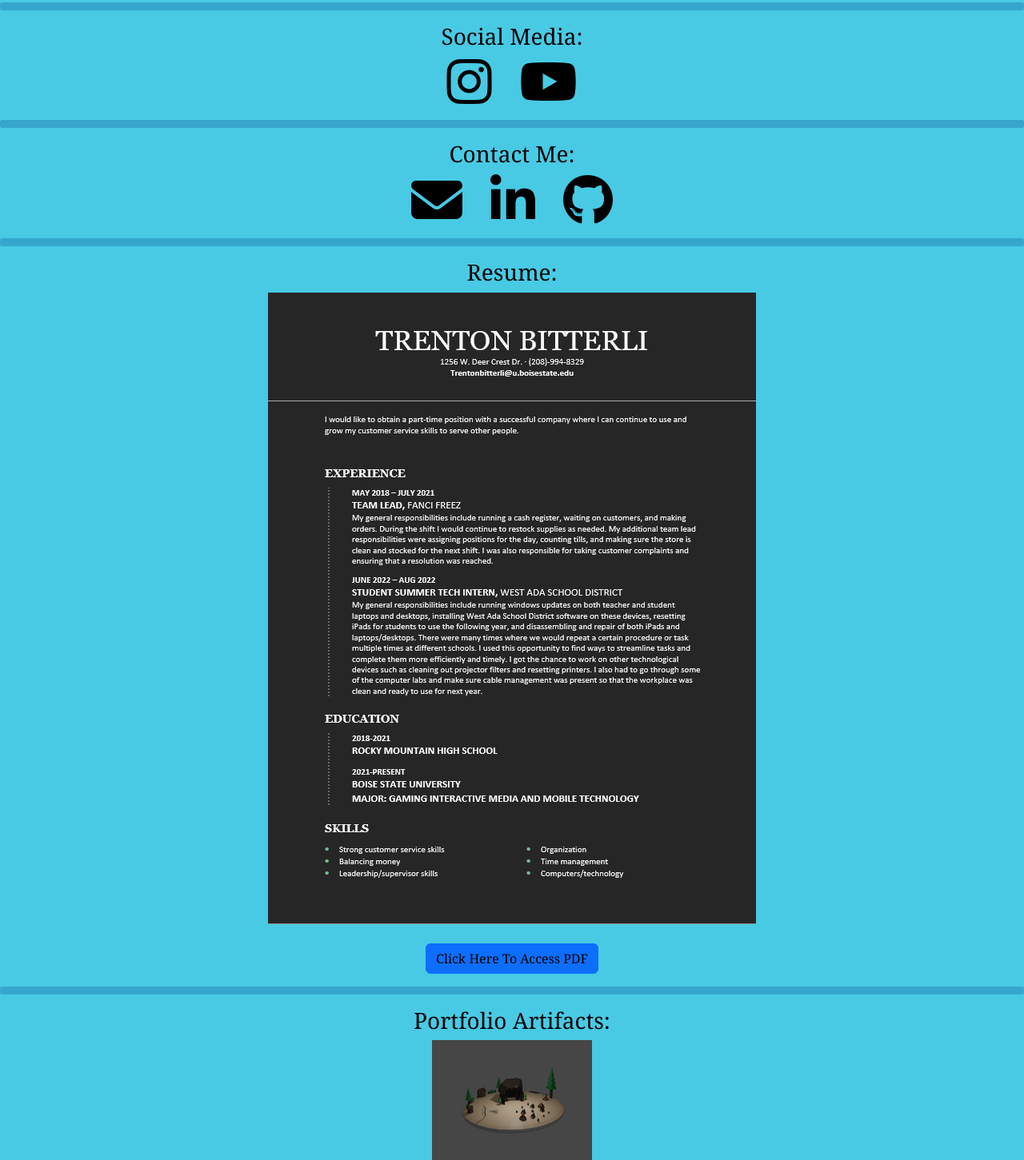
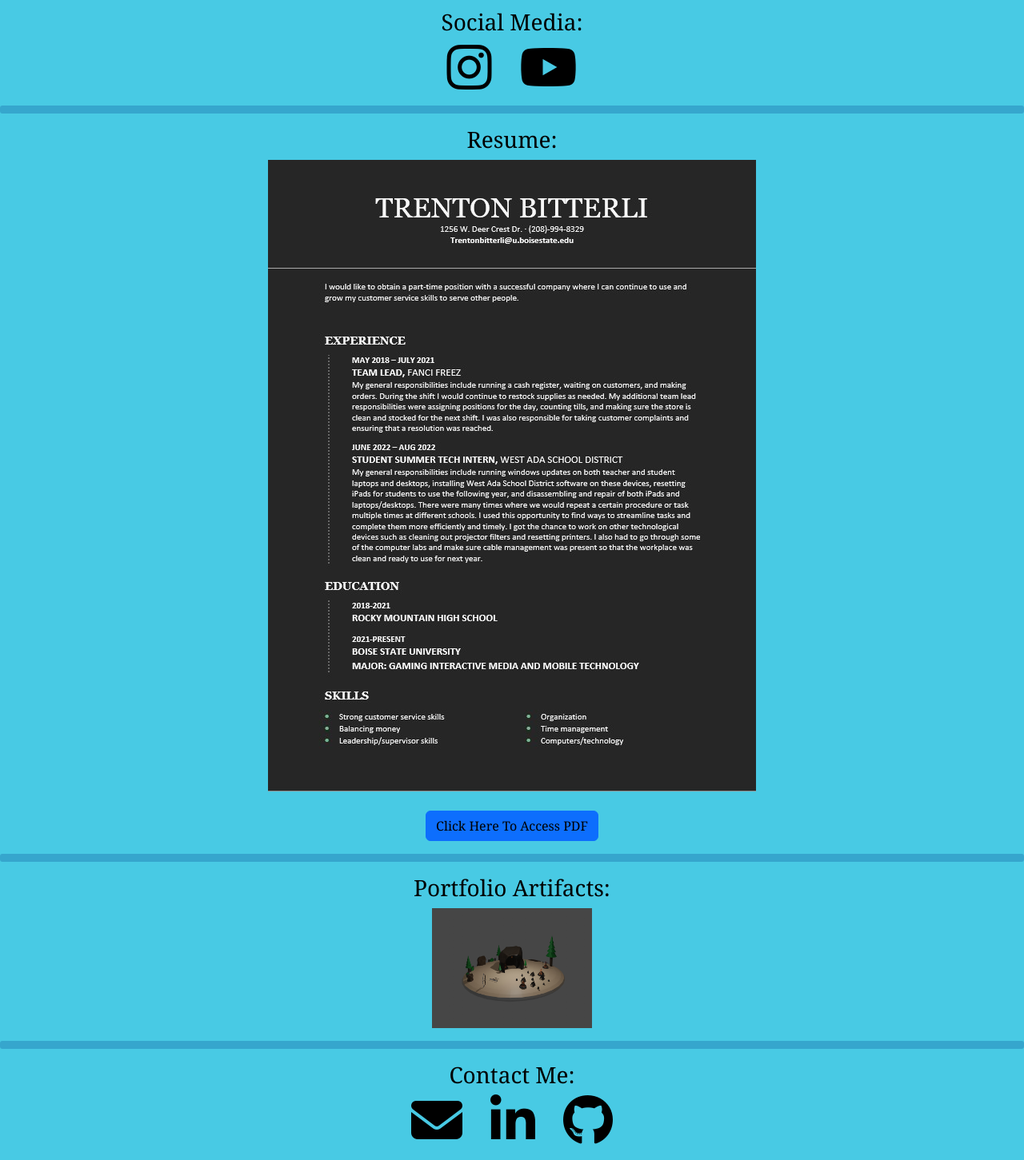
Before and after one commit to TBoneStayke/TBoneStayke..github.io, a plain HTML site: page index.html in a window 1280 px wide. Shown: the part 1288-2739 px from the top of the page at 80% size. Drawn offline with nearby package versions, Linux system fonts and the light colour scheme.

Commit message:
Moved contact information to the bottom of the home page and moved social media into the bio section

```diff
--- a/index.html
+++ b/index.html
@@ -77,24 +77,15 @@
         <p class="bioText">GIMM Student</p>
         <p class="bioText">I am a Sophomore at Boise State studying the GIMM Major. I really enjoy programming and web development and look forward to increasing my web design and development skills!</p>
       </div>
-
-    </div>
-    <div class="container-mid">
-      <hr class="full">
+      <br>
       <h3 class="text">Social Media: </h3>
       <a class="text" href="https://www.instagram.com/trenton.tdog/"><i class="fa-brands fa-instagram increaseIcon"></i></a>
       <a class="text" href="https://www.youtube.com/@trentonbitterl2533"><i
           class="fa-brands fa-youtube increaseIcon"></i></a>
+    </div>
 
-    </div>
-    <div class="container-mid">
-      <hr class="full">
-      <h3 class="text">Contact Me:</h3>
-      <a class="text" href="mailto:TrentonBitterli@u.boisestate.edu"><i class="fa-solid fa-envelope increaseIcon"></i></a>
-      <a class="text" href="https://www.linkedin.com/in/trenton-bitterli-801866262/"><i
-          class="fa-brands fa-linkedin-in increaseIcon"></i></a>
-      <a class="text" href="https://github.com/TBoneStayke"><i class="fa-brands fa-github increaseIcon"></i></a>
-    </div>
+
+
     <div class="container-mid">
       <hr class="full">
       <h3 class="text">Resume: </h3>
@@ -110,6 +101,14 @@
       <h3 class="text">Portfolio Artifacts: </h3>
       <a href="3D Stone Age.html"><img class="img-fluid stoneImage" src="Stone-Age-Island.jpg" alt="StoneAgeIsland"></a>
     </div>
+    <div class="container-mid">
+      <hr class="full">
+      <h3 class="text">Contact Me:</h3>
+      <a class="text" href="mailto:TrentonBitterli@u.boisestate.edu"><i class="fa-solid fa-envelope increaseIcon"></i></a>
+      <a class="text" href="https://www.linkedin.com/in/trenton-bitterli-801866262/"><i
+          class="fa-brands fa-linkedin-in increaseIcon"></i></a>
+      <a class="text" href="https://github.com/TBoneStayke"><i class="fa-brands fa-github increaseIcon"></i></a>
+    </div>
   </center>
 </body>
 
```
